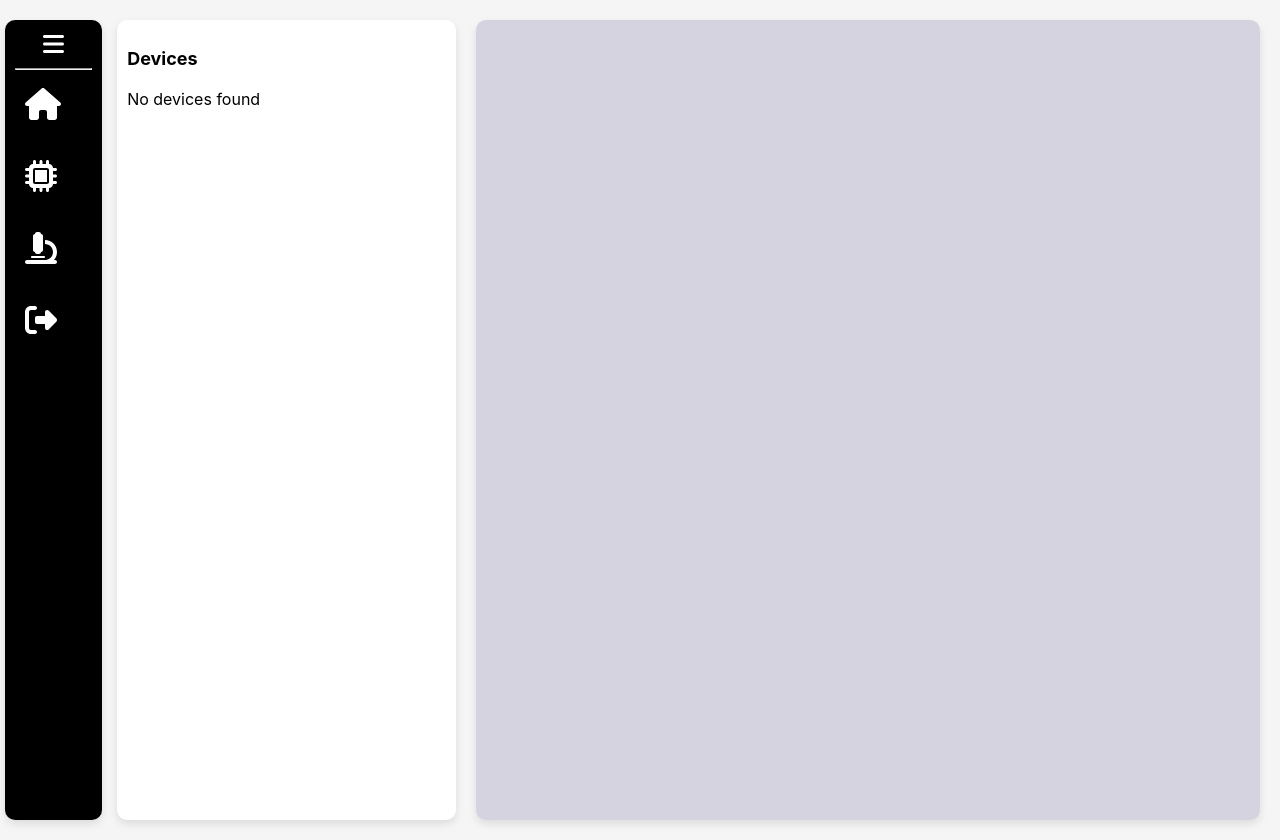
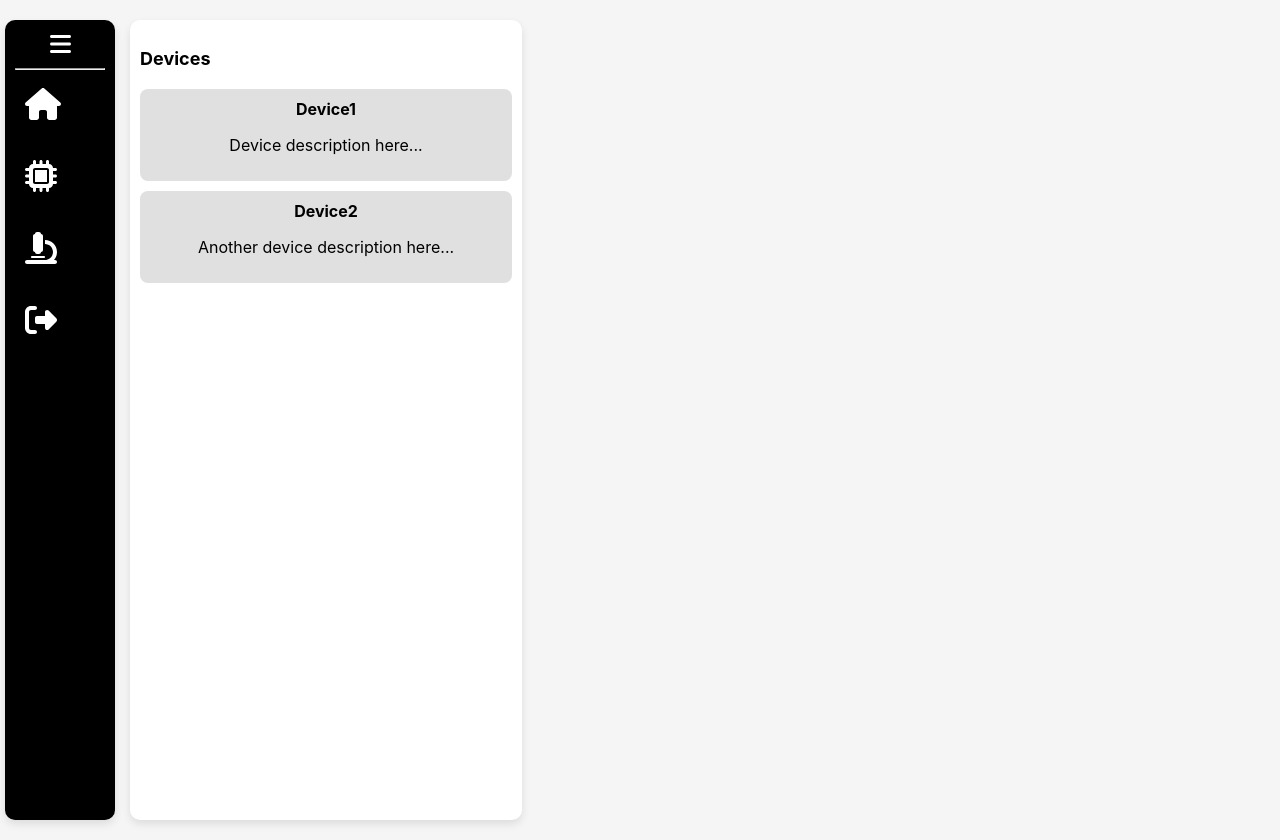
Before and after one commit to paprikadreamdetective/RPPW-DAQ, a React (Create React App) app in the folder dashboard/: page /dashboard in a window 1280 px wide. Built offline with nearby package versions, Linux system fonts and the light colour scheme; sample sign-in values are in the browser's storage.

Commit message:
🐛 Fix a bug: Error in routes in the sidebar
Fix a bug: Error in routes in the sidebar

```diff
--- a/dashboard/src/App.js
+++ b/dashboard/src/App.js
@@ -23,7 +23,7 @@ function AppRoutes() {
       <Route path="/login" element={user ? <Navigate to="/dashboard" /> : <AuthUserForm />} />
       <Route path="Home" element={<HomePage />} />
       <Route path="Experiments" element={<ExperimentsPage />} />
-      <Route path="/dashboard" element={<DashboardPanel />} />
+      <Route path="/dashboard" element={<DashboardPanel showDevices={true}/>} />
       {/*<Route path="/dashboard/:Home" element={<HomePage />} />*/} {/* Ruta para dispositivos */}
       <Route path="/dashboard/:deviceName" element={<DashboardPanel />} /> {/* Ruta para dispositivos */}
     </Routes>
--- a/dashboard/src/components/DevicesDetails.js
+++ b/dashboard/src/components/DevicesDetails.js
@@ -4,7 +4,7 @@ import { useParams, useNavigate } from "react-router-dom";
 import './DevicesDetails.css';
 // DeviceDetails.js
 import React from "react";
-
+/*
 function DeviceDetails ({ selectedDevice, setShowPanel }) {
   return (
     <div className="device-details">
@@ -26,6 +26,25 @@ function DeviceDetails ({ selectedDevice, setShowPanel }) {
       )}
     </div>
   );
-};
+};*/
+
+function DeviceDetails({ selectedDevice, onUseDaq }) {
+  return (
+    <div className="device-details">
+      <h2>{selectedDevice.name}</h2>
+      <div className="device-info">
+        <p><strong>Hardware:</strong> {selectedDevice.hardware}</p>
+        <p><strong>IP:</strong> {selectedDevice.ip}</p>
+        <p><strong>Location:</strong> {selectedDevice.location}</p>
+        <p><strong>I2C Address:</strong> {selectedDevice.i2c}</p>
+        <p><strong>PWM Outputs:</strong> {selectedDevice.pwmOutputs}</p>
+        <p><strong>Analog Inputs:</strong> {selectedDevice.analogInputs}</p>
+        <p><strong>Description:</strong></p>
+        <div className="device-description">{selectedDevice.description}</div>
+      </div>
+      <button className="use-daq-button" onClick={onUseDaq}>Use DAQ</button>
+    </div>
+  );
+}
 
 export default DeviceDetails;
--- a/dashboard/src/components/DevicesList.js
+++ b/dashboard/src/components/DevicesList.js
@@ -20,19 +20,16 @@ export default DeviceList;*/
 import React from "react";
 import './DevicesList.css';
 
-function DeviceList({ devices = [], navigate }) {
+function DeviceList({ devices, navigate }) {
   return (
     <div className="devices-list">
       <h3>Devices</h3>
-      {devices.length > 0 ? (
-        devices.map((device, index) => (
-          <div key={index} className="device-item" onClick={() => navigate(`/dashboard/${device.name}`)}>
-            {device.name}
-          </div>
-        ))
-      ) : (
-        <p>No devices found</p>
-      )}
+      {devices.map((device, index) => (
+        <div key={index} className="device-item" onClick={() => navigate(`/dashboard/${device.name}`)}>
+          <strong>{device.name}</strong>
+          <p>{device.description}</p>
+        </div>
+      ))}
     </div>
   );
 }
--- a/dashboard/src/components/MainSidebar.js
+++ b/dashboard/src/components/MainSidebar.js
@@ -5,11 +5,11 @@ import { FontAwesomeIcon } from "@fortawesome/react-fontawesome";
 import { faHome, faMicrochip, faMicroscope, faSignOutAlt, faBars, faClose } from "@fortawesome/free-solid-svg-icons";
 import "./SidebarHome.css";
 
-function MainSidebar({ logout, navigate }) {
-  const [sidebarOpen, setSidebarOpen] = useState(false);
+function MainSidebar({ sidebarOpen, toggleSidebar, navigate, logout }) {
+  /*const [sidebarOpen, setSidebarOpen] = useState(false);*/
   return (
     <div className={`sidebar ${sidebarOpen ? "open" : ""}`}>
-      <button className="menu-button" onClick={() => setSidebarOpen(!sidebarOpen)}>
+      <button className="menu-button" onClick={toggleSidebar}>
         <FontAwesomeIcon icon={sidebarOpen ? faClose : faBars} />
       </button>
       <br/>
--- a/dashboard/src/pages/DashboardPanel.js
+++ b/dashboard/src/pages/DashboardPanel.js
@@ -11,28 +11,24 @@ import HomePage from "./HomePage";
 import "../components/Dashboard.css";
 import "../App.css";
 
-function DashboardPanel() {
+function DashboardPanel({ showDevices }) {
   const location = useLocation();
+  const navigate = useNavigate();
   const { user, logout } = useContext(AuthContext);
   const { deviceName } = useParams();
-  const navigate = useNavigate();
   const [showPanel, setShowPanel] = useState(false);
-  const [changeMode, setChangeMode] = useState(0);
-  const [deviceData, setDeviceData] = useState(null); // Estado para almacenar los datos de dispositivos
+  const [sidebarOpen, setSidebarOpen] = useState(false);
 
-  useEffect(() => {
-    // Simula carga de datos (reemplaza con tu lógica real de obtención de datos)
-    setTimeout(() => {
-      const fakeDeviceData = [
-        { id: 1, name: "Device 1" },
-        { id: 2, name: "Device 2" },
-        { id: 3, name: "Device 3" }
-      ];
-      setDeviceData(fakeDeviceData);
-    }, 1000); // Tiempo simulado de carga
-  }, []); // Se ejecuta solo una vez al montar el componente
+  /*const [changeMode, setChangeMode] = useState(0);*/
+  /*const [deviceData, setDeviceData] = useState(null);*/ // Estado para almacenar los datos de dispositivos
+  if (!user) return <AuthUserForm />;
 
-  if (!user) return <AuthUserForm />;
+  const devices = [
+    { name: "Device1", hardware: "Raspberry PI 4", ip: "192.168.100.164", location: "Biprocess Lab", i2c: 0, pwmOutputs: 8, analogInputs: 8, description: "Device description here..." },
+    { name: "Device2", hardware: "Arduino Uno", ip: "192.168.100.165", location: "Main Lab", i2c: 1, pwmOutputs: 4, analogInputs: 6, description: "Another device description here..." },
+  ];
+  const selectedDevice = devices.find((d) => d.name === deviceName);
+
 
   /*return (
     <div className="app-container">
@@ -43,16 +39,31 @@ function DashboardPanel() {
     </div>
   );*/
 
-  return (
+  /*return (
     <div className="app-container">
       <MainSidebar logout={logout} navigate={navigate} />
       {location.pathname === "/dashboard/Home" ? (
         <HomePage />
       ) : !showPanel && deviceData ? ( // Verifica que deviceData esté definido
-        <DeviceList data={deviceData} navigate={navigate} /> // Pasa los datos a DeviceList
+        <DeviceList data={devices} navigate={navigate} /> // Pasa los datos a DeviceList
       ) : null}
-      <DeviceDetails deviceName={deviceName} setShowPanel={setShowPanel} />
+      <DeviceDetails deviceName={devices} setShowPanel={setShowPanel} />
       {showPanel && <DAQSlider changeMode={changeMode} setChangeMode={setChangeMode} />}
+    </div>
+  );*/
+  return (
+    <div className={`app-container ${sidebarOpen ? "sidebar-open" : ""}`}>
+      <MainSidebar sidebarOpen={sidebarOpen} toggleSidebar={() => setSidebarOpen(!sidebarOpen)} navigate={navigate} logout={logout} />
+
+      {location.pathname === "/dashboard/Home" && <HomePage />}
+
+      {/* Mostrar DeviceList solo si no hay un deviceName seleccionado */}
+      {showDevices && !deviceName && <DeviceList devices={devices} navigate={navigate} />}
+
+      {/* Mostrar detalles solo si hay un dispositivo seleccionado */}
+      {selectedDevice && !showPanel && <DeviceDetails selectedDevice={selectedDevice} onUseDaq={() => setShowPanel(true)} />}
+
+      {showPanel && <DAQSlider />}
     </div>
   );
 }
```
Also changed, not shown: dashboard/src/components/SampleArrows.js (+12 -0 lines).
